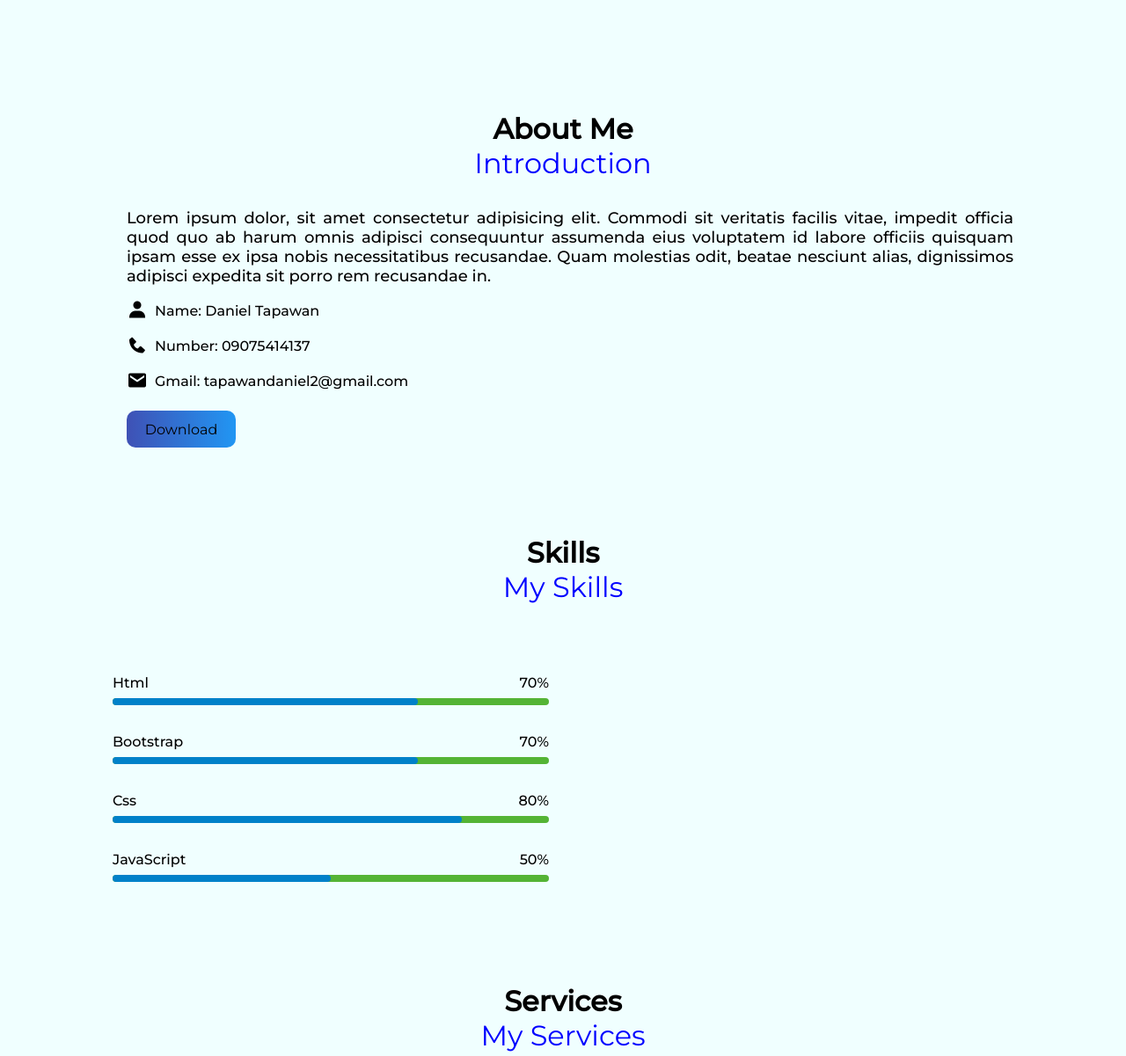
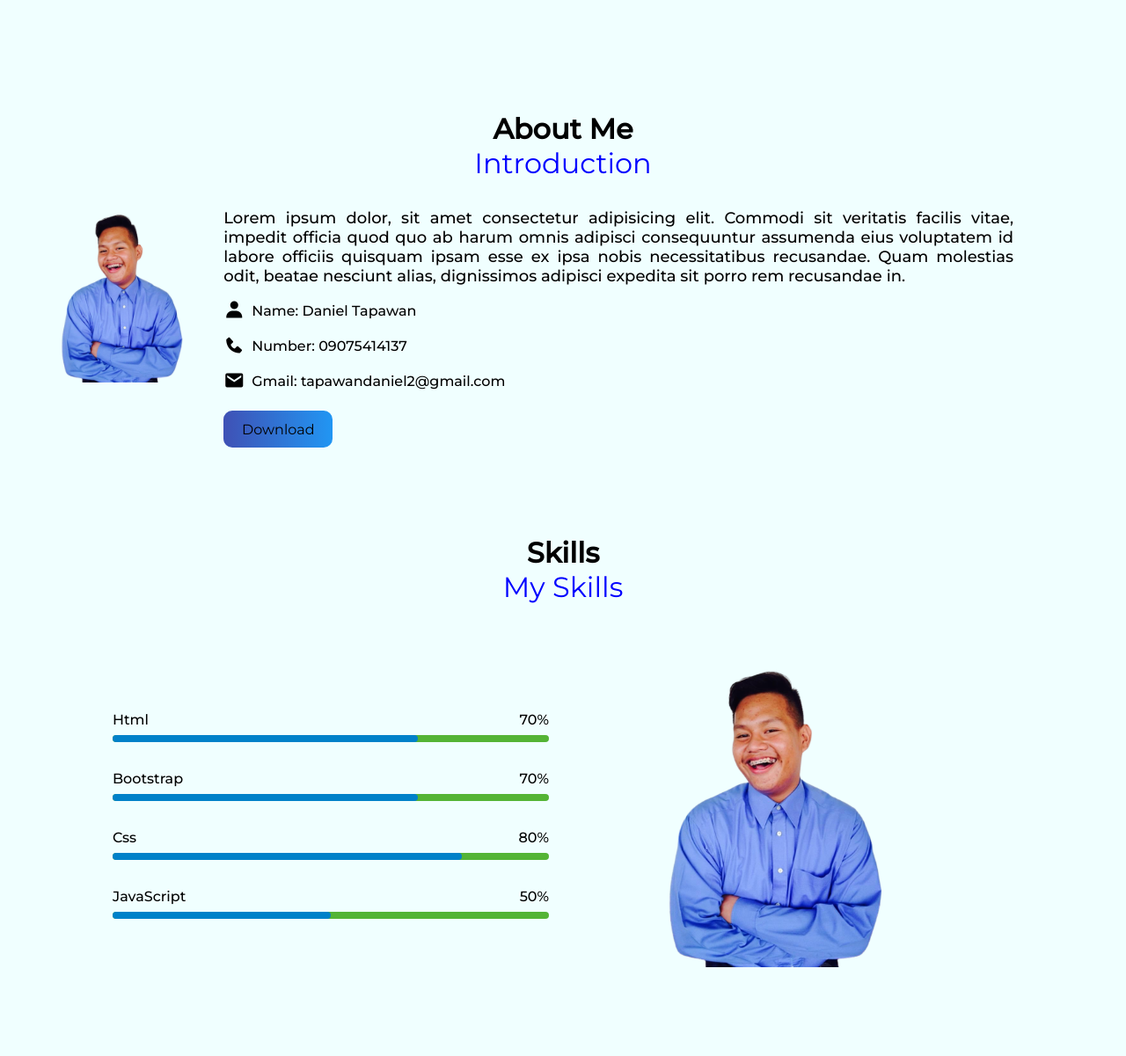
Before and after one commit to tapawaaaaaaaaaan2020/portfolio, a plain HTML site: page index.html in a window 1280 px wide. Shown: the part 786-1987 px from the top of the page at 88% size. Drawn offline with nearby package versions, Linux system fonts and the light colour scheme.

Commit message:
Update index.html

```diff
--- a/index.html
+++ b/index.html
@@ -54,7 +54,7 @@
         </div>
         <div class="about-container">
             <div class="about-img">
-                <img src="daniel.png" alt="">
+                <img src="./img/daniel.png" alt="">
             </div>
             <div class="about-text">
                 <p>Lorem ipsum dolor, sit amet consectetur adipisicing elit. Commodi sit veritatis facilis vitae, impedit officia quod quo ab harum omnis adipisci consequuntur assumenda eius voluptatem id labore officiis quisquam ipsam esse ex ipsa nobis necessitatibus recusandae. Quam molestias odit, beatae nesciunt alias, dignissimos adipisci expedita sit porro rem recusandae in.</p>
@@ -110,7 +110,7 @@
                 </div>
             </div>
             <div class="skills-img">
-                <img src="daniel.png" alt="">
+                <img src="./img/daniel.png" alt="">
             </div>
         </div>
     </section>
```
